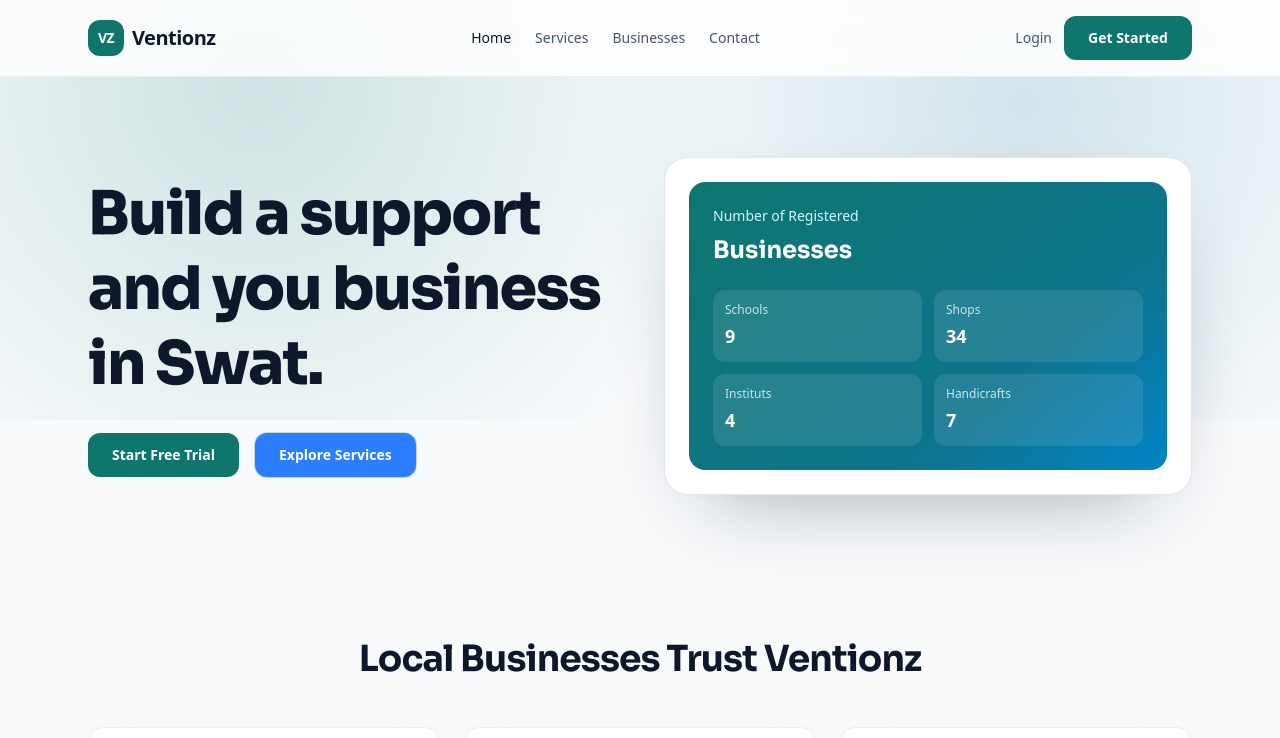
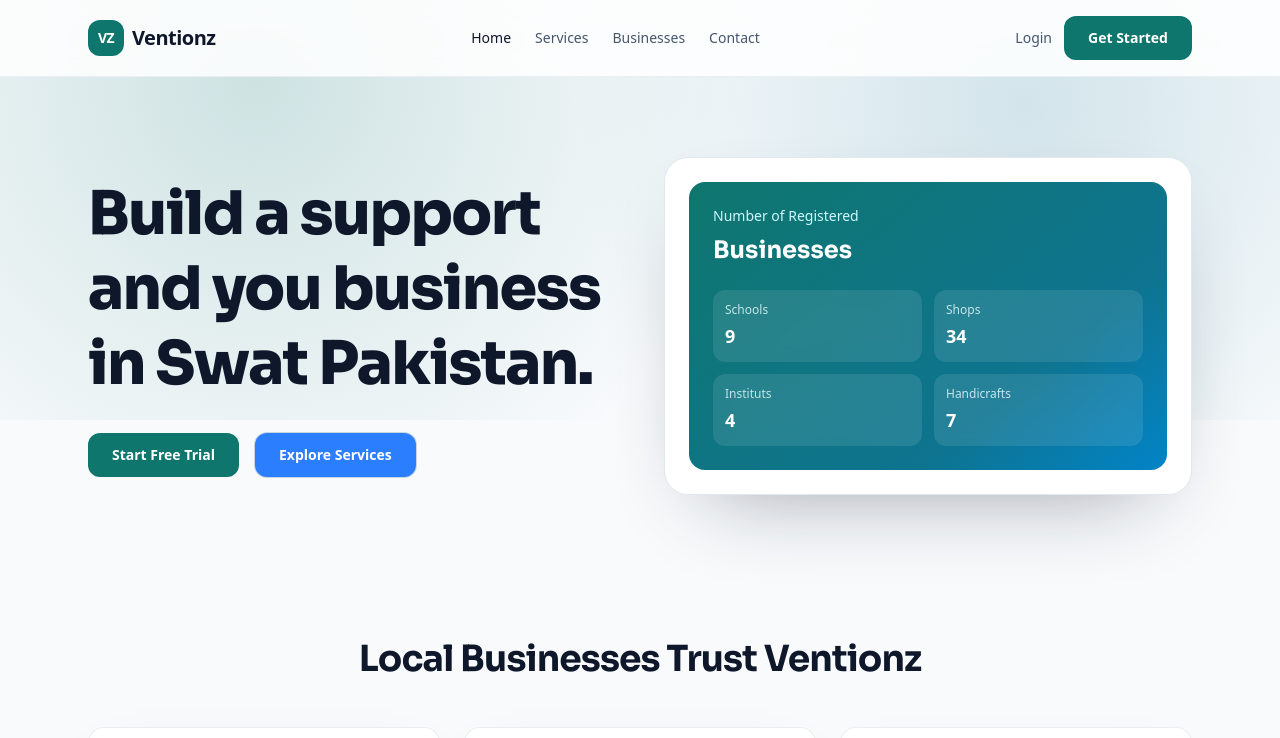
Before and after one commit to imt-eiaz/ventionzz, a Next.js app: page / in a window 1280 px wide. Shown: the top 738 px of the page. Built offline with nearby package versions, Linux system fonts and the light colour scheme.

Commit message:
Pakistan added to title

```diff
--- a/pages/index.js
+++ b/pages/index.js
@@ -33,7 +33,7 @@ export default function HomePage() {
               transition={{ duration: 0.55 }}
             >
               <h1 className="text-4xl font-extrabold leading-tight tracking-tight text-slate-900 md:text-6xl">
-                Build a support and you business in Swat.
+                Build a support and you business in Swat Pakistan.
               </h1>
 
               <div className="mt-8 flex flex-wrap gap-4">
@@ -87,7 +87,8 @@ export default function HomePage() {
                   Instituts: "https://ventionz.com/instituts",
                   Handicrafts: "https://ventionz.com/handicrafts",
                 };
-                const href = categoryLinks[item.title] || "https://ventionz.com";
+                const href =
+                  categoryLinks[item.title] || "https://ventionz.com";
 
                 return (
                   <motion.div
@@ -97,11 +98,7 @@ export default function HomePage() {
                     viewport={{ once: true }}
                     transition={{ duration: 0.45, delay: idx * 0.06 }}
                   >
-                    <a
-                      href={href}
-                      target="_blank"
-                      rel="noopener noreferrer"
-                    >
+                    <a href={href} target="_blank" rel="noopener noreferrer">
                       <FeatureCard {...item} />
                     </a>
                   </motion.div>
```
